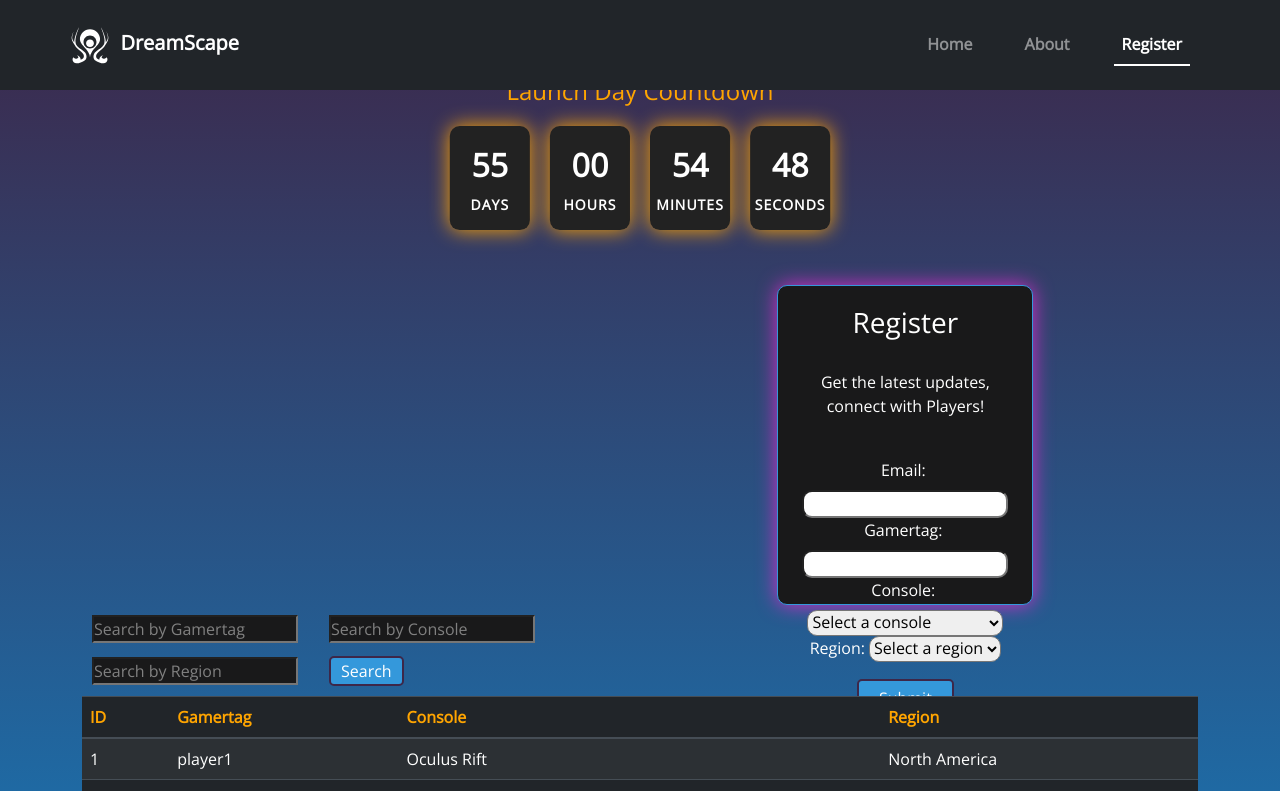
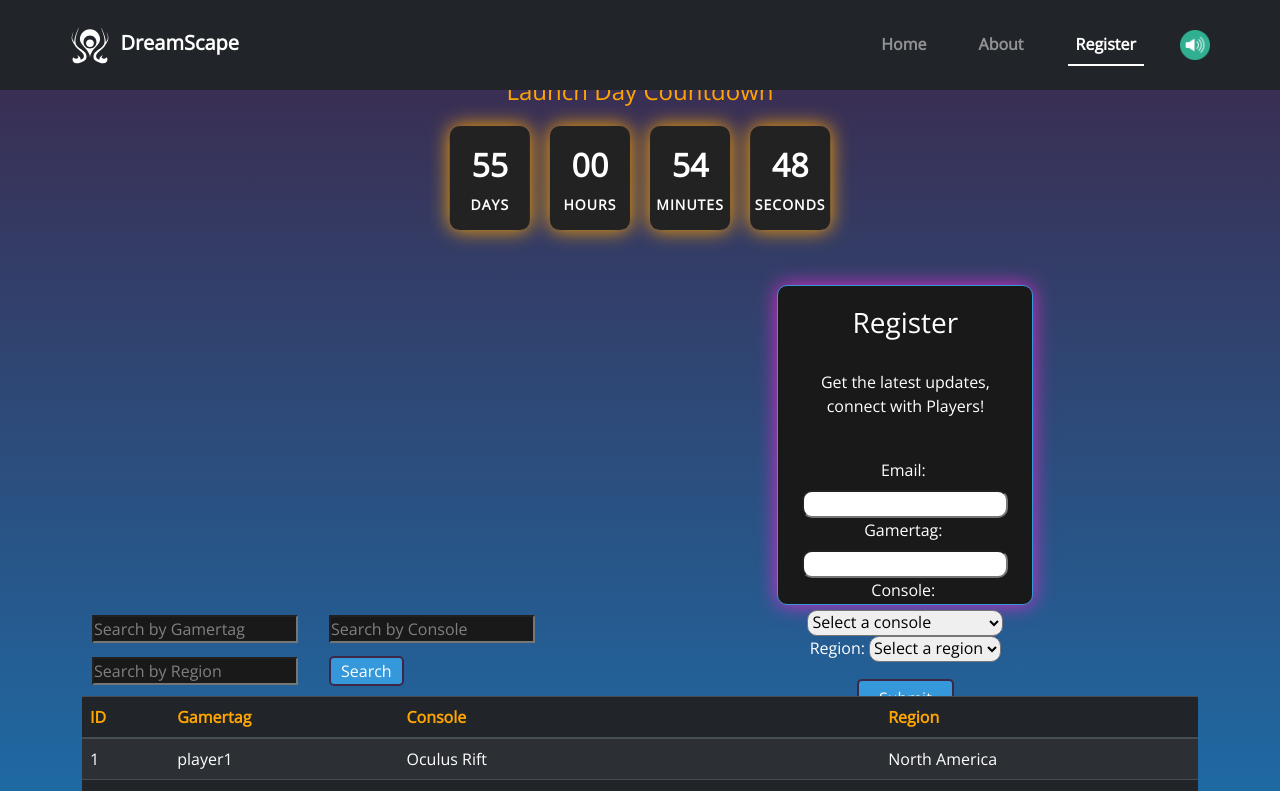
Before and after one commit to Din0saur5/Team-1-phase-2-project, a React (Vite) app: page /sign-up in a window 1280 px wide. Shown: the top 791 px of the page. Built offline with nearby package versions, Linux system fonts and the light colour scheme; data requests are answered from the project's data file.

Commit message:
audio added

```diff
--- /dev/null
+++ b/src/components/AudioContext.jsx
@@ -0,0 +1,35 @@
+import React, { useState, createContext, useContext } from 'react';
+
+// Create an AudioContext
+const AudioContext = createContext();
+
+// Create a hook for using the audio context
+export const useAudio = () => {
+  const context = useContext(AudioContext);
+  if (!context) {
+    throw new Error('useAudio must be used within an AudioProvider');
+  }
+  return context;
+};
+
+// AudioProvider component
+export const AudioProvider = ({ children }) => {
+  const [isMusicPlaying, setMusicPlaying] = useState(false);
+
+  const toggleMusic = () => {
+    setMusicPlaying(!isMusicPlaying);
+    const audioElement = document.getElementById('your-audio-element-id');
+    if (isMusicPlaying) {
+      audioElement.pause();
+    } else {
+      audioElement.play();
+    }
+  };
+
+  return (
+    <AudioContext.Provider value={{ isMusicPlaying, toggleMusic }}>
+      {children}
+      <audio id="your-audio-element-id" src="../../public/audio/backgroundmusic.mp3" loop />
+    </AudioContext.Provider>
+  );
+};
--- /dev/null
+++ b/src/components/Navbar.css
@@ -0,0 +1,14 @@
+/* Navbar.css */
+
+.audio-button {
+    background: none;
+    border: none;
+    padding: 0;
+    margin: 0;
+    cursor: pointer;
+  }
+
+  .audio-button-image {
+    width: 30px;
+    height: auto;
+  }
--- a/src/components/Navbar.jsx
+++ b/src/components/Navbar.jsx
@@ -3,22 +3,30 @@ import Container from 'react-bootstrap/Container';
 import Nav from 'react-bootstrap/Nav';
 import Navbar from 'react-bootstrap/Navbar';
 import { Link } from 'react-router-dom';
-import { GiAbstract097} from "react-icons/gi";
+import { GiAbstract097 } from "react-icons/gi";
+import { useAudio } from './AudioContext';
 
-function NavbarComponent({currentPage}) {
+import audioButtonImage from '../../public/images/audiobutton.png';
+import '../components/Navbar.css';
+
+function NavbarComponent({ currentPage }) {
+  const { toggleMusic } = useAudio();
+
   return (
     <Navbar bg="dark" variant="dark">
       <Container>
-        <Navbar.Brand as={Link} to="/" onClick={()=>{window.scrollTo( {top: document.body.scrollHeight, behavior: 'instant' } ) } } ><GiAbstract097 size={40}/>&nbsp;&nbsp;DreamScape</Navbar.Brand>
+        <Navbar.Brand as={Link} to="/" onClick={() => { window.scrollTo({ top: document.body.scrollHeight, behavior: 'instant' }) }}><GiAbstract097 size={40} />&nbsp;&nbsp;DreamScape</Navbar.Brand>
         <Nav variant="underline" defaultActiveKey={currentPage} className="ms-auto">
-          <Nav.Link eventKey="/" as={Link} to="/" onClick={()=>{window.scrollTo( {top: document.body.scrollHeight, behavior: 'instant' } ) } }  >Home</Nav.Link>
-          <Nav.Link eventKey="/about"  as={Link} to="/about">About</Nav.Link>
+          <Nav.Link eventKey="/" as={Link} to="/" onClick={() => { window.scrollTo({ top: document.body.scrollHeight, behavior: 'instant' }) }}>Home</Nav.Link>
+          <Nav.Link eventKey="/about" as={Link} to="/about">About</Nav.Link>
           <Nav.Link eventKey="/sign-up" as={Link} to="/sign-up">Register</Nav.Link>
+          <button className="audio-button" onClick={toggleMusic}>
+            <img src={audioButtonImage} alt="Audio Button" className="audio-button-image" />
+          </button>
         </Nav>
       </Container>
     </Navbar>
   );
 }
 
-
 export default NavbarComponent;
--- a/src/index.jsx
+++ b/src/index.jsx
@@ -11,47 +11,46 @@ import Demo from "./routes/Demo";
 import About from "./routes/About";
 import { Outlet } from "react-router-dom";
 import ErrorPage from "./routes/ErrorPage";
-import "./App.css"
+import "./App.css";
 import 'bootstrap/dist/css/bootstrap.min.css';
 import SignUp from "./routes/SignUp";
-const AppLayout = () =>{
+import { AudioProvider } from './components/AudioContext';
 
-  return(
+const AppLayout = () => {
+  return (
+    <AudioProvider>
       <>
-    {/* if we add a header*/}
-    <Outlet/>
-    {/* if we add a footer */}
-    </>
-  )
+        {/* if we add a header*/}
+        <Outlet />
+        {/* if we add a footer */}
+      </>
+    </AudioProvider>
+  );
 }
-
 
 const router = createBrowserRouter([
   {
-    element: <AppLayout/>,
-   errorElement: <ErrorPage/>,
-    children:[
+    element: <AppLayout />,
+    errorElement: <ErrorPage />,
+    children: [
       {
         path: "/",
-        element: <Home/>
+        element: <Home />,
       },
       {
         path: "about",
-        element: <About/>,
+        element: <About />,
       },
       {
         path: "sign-up",
-        element: <SignUp/>,
+        element: <SignUp />,
       },
       {
         path: "demo",
-        element: <Demo/>,
-      }
-    ]
-  }
-
-
-
+        element: <Demo />,
+      },
+    ],
+  },
 ]);
 
 createRoot(document.getElementById("root")).render(
--- a/src/routes/About.jsx
+++ b/src/routes/About.jsx
@@ -8,12 +8,14 @@ import 'bootstrap/dist/css/bootstrap.min.css';
 import NavbarComponent from '../components/Navbar.jsx';
 import Countdown from '../components/countdown.jsx';
 import '../components/about.css';
+import { useAudio } from '../components/AudioContext.jsx';
 
 const About = () => {
+  const { toggleMusic } = useAudio();
+
   return (
     <div className="about">
-      <NavbarComponent currentPage={"/about"}/>
-
+      <NavbarComponent currentPage={"/about"} />
       <div className="about-header">
         <h1>DreamScape: VR Beyond Imagination</h1>
       </div>
@@ -71,11 +73,11 @@ const About = () => {
 
       <div className="empty-space"></div>
 
-      <footer className="about-footer">
-        <p>&copy; {new Date().getFullYear()} JDM Games Inc. All rights reserved.</p>
-      </footer>
-    </div>
-  );
+<footer className="about-footer">
+  <p>&copy; {new Date().getFullYear()} JDM Games Inc. All rights reserved.</p>
+</footer>
+</div>
+);
 };
 
 export default About;
```
Also changed, not shown: public/images/audiobutton.png (added), 1 other file (tests, documents, lock files or other folders).
